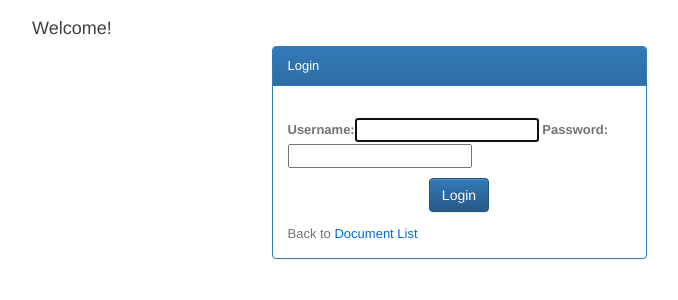
After one commit to ycnayoubhs/namres, a Django app: page /accounts/login/ in a window 1280 px wide. The commit adds this page. Shown: the top 300 px of the page, without its empty margins (181-859 px from the left). Run offline with Django 3.2, Linux system fonts and the light colour scheme; parts of the project's set-up code (start-up, migrations or seed data) failed here and were passed over; some libraries are stand-ins or nearby versions.

Commit message:
Add authentication for editing.

```diff
--- a/mixed/admin.py
+++ b/mixed/admin.py
@@ -8,7 +8,7 @@ class CustomConverterAdmin(admin.ModelAdmin):
 
 
 class DocumentAdmin(admin.ModelAdmin):
-    list_display = ('name', 'slug', 'user', 'is_deleted',)
+    list_display = ('name', 'slug', 'converter', 'custom_converter', 'is_deleted',)
 
     def get_readonly_fields(self, request, obj=None):
         return ('slug',)
--- a/mixed/static/mixed/css/index.css
+++ b/mixed/static/mixed/css/index.css
@@ -186,3 +186,32 @@ sup {
 .ds-powered-by {
     display: none;
 }
+
+.signin {
+    margin: 0 auto;
+    width: 375px;
+}
+
+.signin input:not(:first-child)+label {
+    margin-top: 20px;
+}
+
+.signin .errorlist {
+    list-style: none;
+    margin-top: 6px;
+    padding-left: 0;
+    color: #ba2121;
+}
+
+.signin .nonfield {
+    padding: 10px 12px;
+    border: 1px solid #ba2121;
+    border-radius: 4px;
+    color: #ba2121;
+    font-weight: 700;
+}
+
+.signin .form-submit {
+    margin-top: 10px;
+    text-align: center;
+}
--- a/mixed/views.py
+++ b/mixed/views.py
@@ -2,6 +2,7 @@ from six.moves.urllib.parse import urlencode
 
 from django.core.context_processors import csrf
 from django.core.urlresolvers import reverse
+from django.contrib.auth.decorators import login_required
 from django.shortcuts import render_to_response, redirect, get_object_or_404
 
 from .models import Document
@@ -35,6 +36,7 @@ def document_create(request):
         return redirect(reverse('list'))
 
 
+@login_required
 def document_edit(request, slug=None):
     if request.method == 'GET':
         try:
--- a/serman/urls.py
+++ b/serman/urls.py
@@ -3,8 +3,11 @@ from django.conf.urls import url, include
 from django.conf.urls.static import static
 from django.contrib import admin
 from django.views.generic.base import RedirectView
+from django.contrib.auth.views import login
 
+from mixed.forms import AuthenticationForm
 from tblwork import views as tblwork
+
 
 urlpatterns = [
     url(r'^table/paging/(?P<table_name>[^/]*)/(?P<page_size>[1-9]\d*)/(?P<page_id>[1-9]\d*)/$', tblwork.page),
@@ -13,6 +16,7 @@ urlpatterns = [
     url(r'^table/test/(?P<table_name>[^/]*)/$', tblwork.test_set),
     url(r'^$', RedirectView.as_view(url="/document")),
     url(r'^document/', include('mixed.urls')),
+    url(r'^accounts/login/$', login, {'authentication_form': AuthenticationForm}),
     url(r'^super/', admin.site.urls),
 ]
 
--- a/templates/base.html
+++ b/templates/base.html
@@ -1,3 +1,5 @@
+{% load staticfiles %}
+
 <html>
     <head>
         <title>{% block title %}{% endblock %}</title>
@@ -9,6 +11,8 @@
         <link rel="stylesheet" href="//cdn.bootcss.com/bootstrap/3.3.7/css/bootstrap-theme.min.css">
         <!-- Latest compiled and minified JavaScript -->
         <script src="//cdn.bootcss.com/bootstrap/3.3.7/js/bootstrap.min.js"></script>
+
+        <link rel="stylesheet" type="text/css" href="{% static 'mixed/css/index.css' %}" />
 
         {% block js %}{% endblock %}
         {% block css %}{% endblock %}
--- a/templates/doc.html
+++ b/templates/doc.html
@@ -1,12 +1,9 @@
 {% extends "base.html" %}
-{% load staticfiles %}
 {% load mixed_filters %}
 
 {% block title %}{{ title }}{% endblock %}
 
-{% block css %}
-    <link rel="stylesheet" type="text/css" href="{% static 'mixed/css/index.css' %}" />
-{% endblock %}
+{% block css %}{% endblock %}
 
 def cut(value, arg):
     """Removes all values of arg from the given string"""
--- a/templates/doc_editor.html
+++ b/templates/doc_editor.html
@@ -1,11 +1,8 @@
 {% extends "base.html" %}
-{% load staticfiles %}
 
 {% block title %}{{ title }}{% endblock %}
 
-{% block css %}
-    <link rel="stylesheet" type="text/css" href="{% static 'mixed/css/index.css' %}" />
-{% endblock %}
+{% block css %}{% endblock %}
 
 {% block content %}
     <div class="doc panel panel-default">
@@ -18,6 +15,7 @@
             <form class="form-horizontal" role="form" action="" method="post">
             {% csrf_token %}
             <div class="form-group">
+                <span>{{ form.instance.name }}</span>
                 <label for="firstname" class="col-sm-2 control-label">Name:</label>
                 <div class="col-sm-10">
                 {{ form.name }}
--- a/templates/doc_list.html
+++ b/templates/doc_list.html
@@ -1,11 +1,8 @@
 {% extends "base.html" %}
-{% load staticfiles %}
 
 {% block title %}Document List{% endblock %}
 
-{% block css %}
-    <link rel="stylesheet" type="text/css" href="{% static 'mixed/css/index.css' %}" />
-{% endblock %}
+{% block css %}{% endblock %}
 
 {% block content %}
     <div class="doc-list panel panel-default">
--- /dev/null
+++ b/templates/registration/login.html
@@ -0,0 +1,24 @@
+{% extends "base.html" %}
+
+{% block content %}
+<div class="panel panel-primary signin">
+    <div class="panel-heading">Login</div>
+    <div class="panel-body">
+        {% if form.non_field_errors %}
+            {% for error in form.non_field_errors %}
+            {{ error.as_p }}
+            {% endfor %}
+        {% endif %}
+        {{ form.non_field_errors }}
+        <form class="form-signin" action="" method="POST" autocomplete="off">
+            {% csrf_token %}
+            {{ form.username.label_tag }}{{ form.username }}{{ form.username.errors }}
+            {{ form.password.label_tag }}{{ form.password }}{{ form.password.errors }}
+            <div class="form-submit">
+                <button type="submit" class="btn btn-primary">Login</button>
+            </div>
+        </form>
+        Back to <a href="{% url 'list' %}">Document List</a>
+    </div>
+</div>
+{% endblock %}
```
Also changed, not shown: mixed/forms.py (+23 -2 lines).
